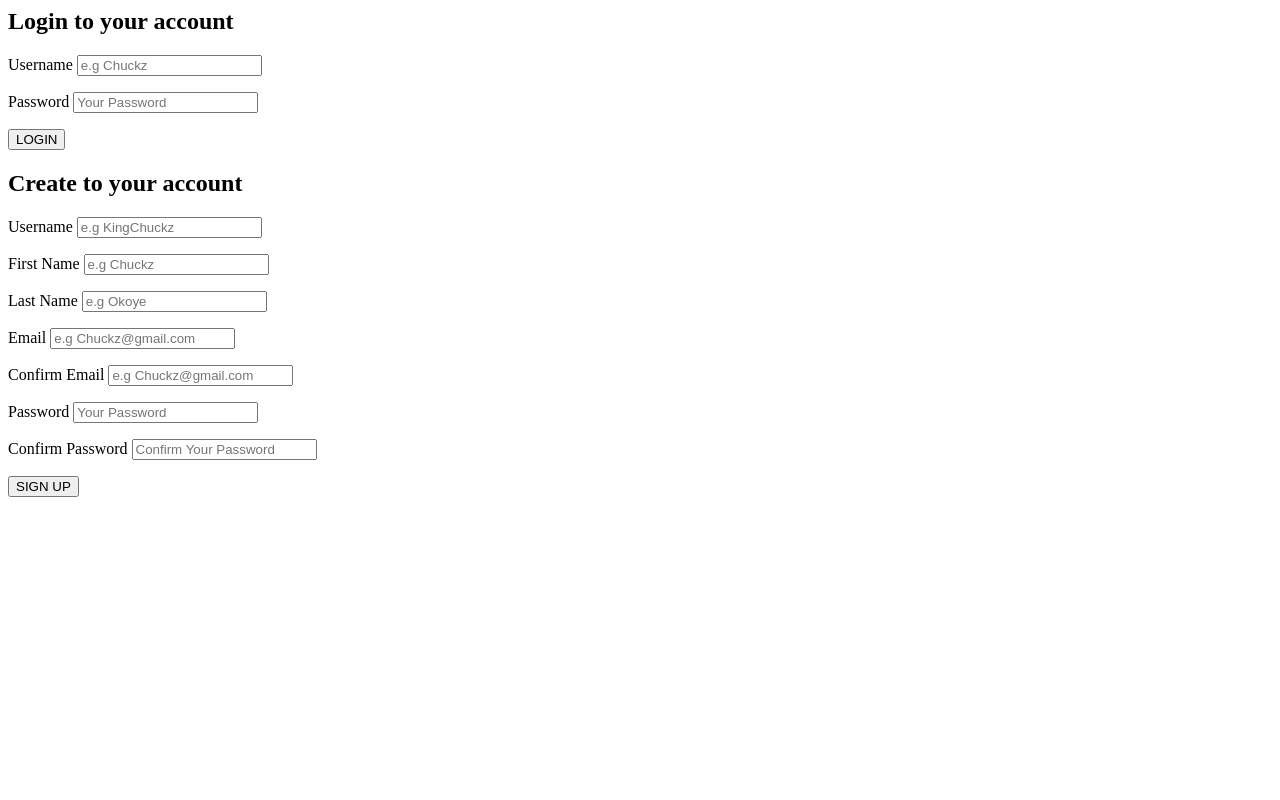
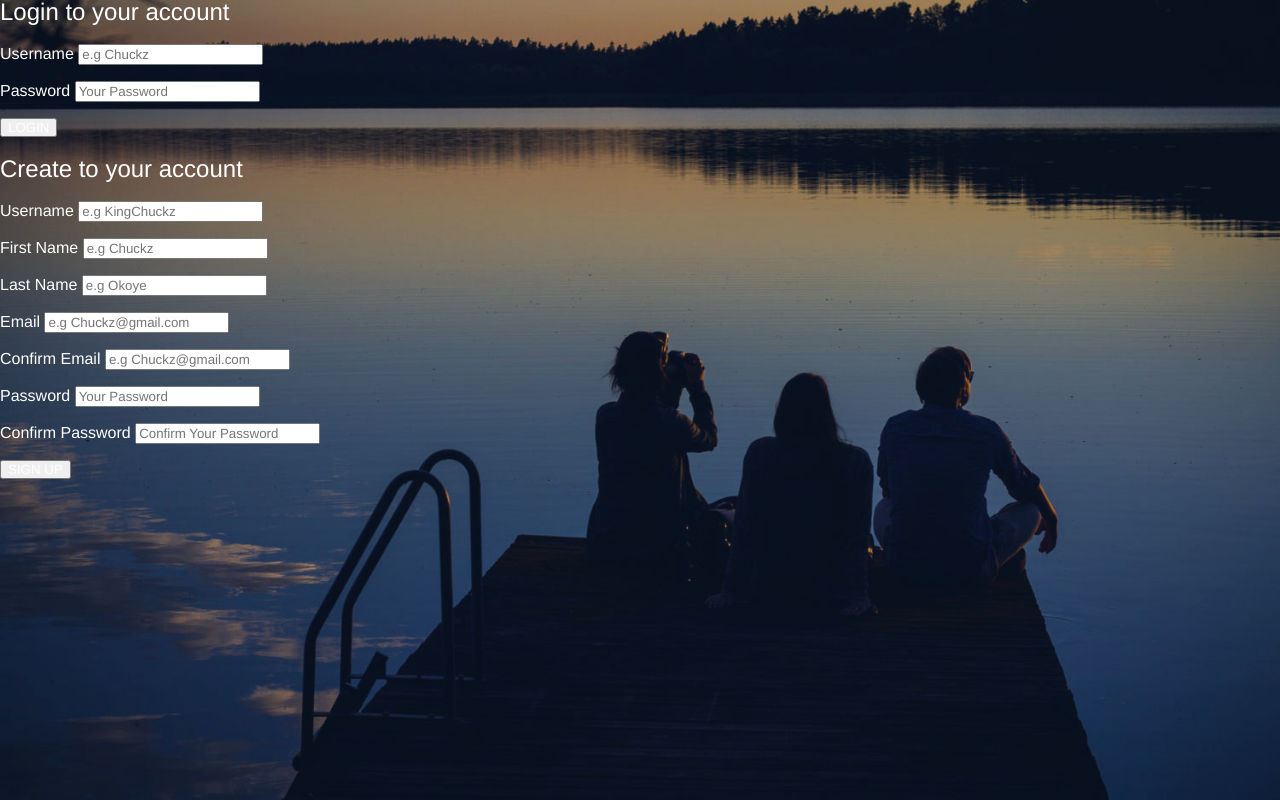
Before and after one commit to tricelex/Slotify, a PHP site: page /register.php in a window 1280 px wide. Run offline with PHP 8.4, Linux system fonts and the light colour scheme.

Commit message:
added image for homepage

```diff
--- /dev/null
+++ b/assets/css/register.css
@@ -0,0 +1,22 @@
+html, body {
+    padding: 0;
+    margin: 0;
+    height: 100%;
+}
+#background {
+    background-color: #000;
+    background-image: url('../images/bg.jpg');
+    background-position: center;
+    background-size: cover;
+    display: table;
+    height: 100%;
+    width: 100%;
+}
+
+#loginContainer * {
+    color: #fff;
+    font-family: "Helvetica Neue", "Helvetica", "sans-serif";
+    font-weight: normal;
+    line-height: 1em;
+    box-sizing: border-box;
+}
--- a/nbproject/private/private.xml
+++ b/nbproject/private/private.xml
@@ -7,7 +7,9 @@
             <file>file:/C:/wamp64/www/Slotify/register.php</file>
             <file>file:/C:/wamp64/www/Slotify/includes/Classes/Account.php</file>
             <file>file:/C:/wamp64/www/Slotify/index.php</file>
+            <file>file:/C:/wamp64/www/Slotify/includes/handlers/login-handler.php</file>
             <file>file:/C:/wamp64/www/Slotify/includes/config.php</file>
+            <file>file:/C:/wamp64/www/Slotify/assets/css/register.css</file>
             <file>file:/C:/wamp64/www/Slotify/includes/handlers/regster-handler.php</file>
         </group>
     </open-files>
--- a/register.php
+++ b/register.php
@@ -16,14 +16,16 @@
 <html>
   <head>
     <title>Welcome to Slotify</title>
+    <link rel="stylesheet" type="text/css" href="assets/css/register.css">
   </head>
   <body>
+    <div id="background">
+      <div id="loginContainer">
         <div id="inputContainer">
           <form id="loginForm" action="register.php" method="POST">
             <h2>Login to your account</h2>
             <p>
-            <?php echo $account->getError(Constants::$usernameCharacters); ?>
-
+                <?php echo $account->getError(Constants::$loginFailed); ?>
               <label for="loginUsername">Username</label>
               <input id="loginUsername" name="loginUsername" type="text" placeholder="e.g Chuckz" required>
             </p>
@@ -78,7 +80,10 @@
             </p>
             <button type="submit" name="registerButton">SIGN UP</button>
           </form>
+        </div>
+      </div>
 
     </div>
+
   </body>
 </html>
```
Also changed, not shown: assets/images/bg.jpg (added). Lines whose indentation alone changed are shown as unchanged.
